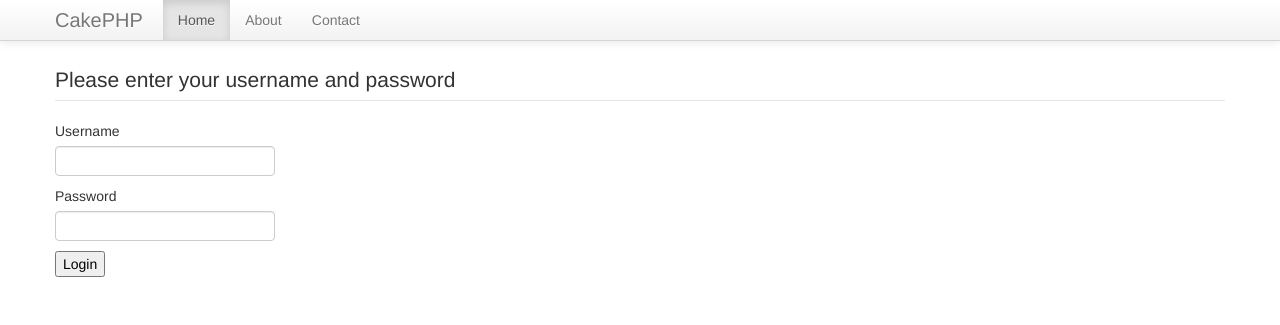
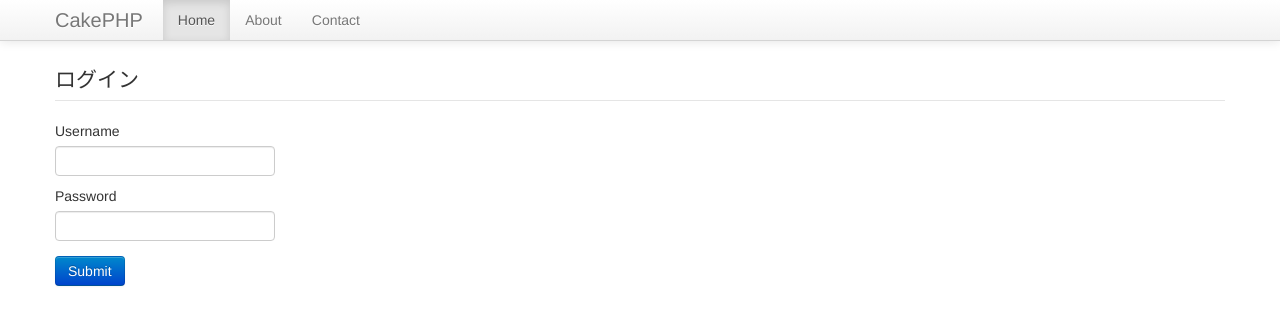
Before and after one commit to mism-mism/Region, a CakePHP app: the page made by app/View/Users/login.ctp in a window 1280 px wide. Shown: the top 325 px of the page. Run offline with PHP 8.4 and a stand-in for CakePHP, Linux system fonts and the light colour scheme; the template is opened without the code that fills it, so the values that code supplies are empty; form fields are guessed from the names that the template uses; some libraries are stand-ins or nearby versions.

Commit message:
ログインと登録画面のデザイン改善

```diff
--- a/app/Model/User.php
+++ b/app/Model/User.php
@@ -7,7 +7,7 @@ class User extends Model {
  	 		),
  	 		'Unique' => array(
  	 			'rule' => array('isUnique'),
- 	 			'message' => 'そのusernameは使われています。'
+ 	 			'message' => 'そのUsernameは使われています。'
  	 		)
  	 	),
  	 	'password' => array(
--- a/app/View/Users/add.ctp
+++ b/app/View/Users/add.ctp
@@ -2,7 +2,7 @@
 <div class="user form">
 	<?php echo $this->Form->create('User'); ?>
 	<fildset>
-		<legend><?php echo __('Add User'); ?></legend>
+		<legend><?php echo __('ユーザー登録'); ?></legend>
 		<?php
 			echo $this->Form->input('username');
 			echo $this->Form->input('password');
@@ -11,5 +11,5 @@
         ));
 		?>
 	</fildset>
-	<?php echo $this->Form->end(__('Submit')); ?>
+	<?php echo $this->Form->input('送信',array('type'=>'submit','class'=>'btn btn-primary','label'=>''));?>
 </div>
--- a/app/View/Users/login.ctp
+++ b/app/View/Users/login.ctp
@@ -2,11 +2,11 @@
 <?php echo $this->Session->flash('auth'); ?>
 <?php echo $this->Form->create('User'); ?>
     <fieldset>
-        <legend><?php echo __('Please enter your username and password'); ?></legend>
+        <legend><?php echo __('ログイン'); ?></legend>
         <?php
         echo $this->Form->input('username');
         echo $this->Form->input('password');
     	?>
     </fieldset>
-	<?php echo $this->Form->end(__('Login')); ?>
+	<?php echo $this->Form->input('ログイン',array('type'=>'submit','class'=>'btn btn-primary','label'=>''));?>
 </div>
```
